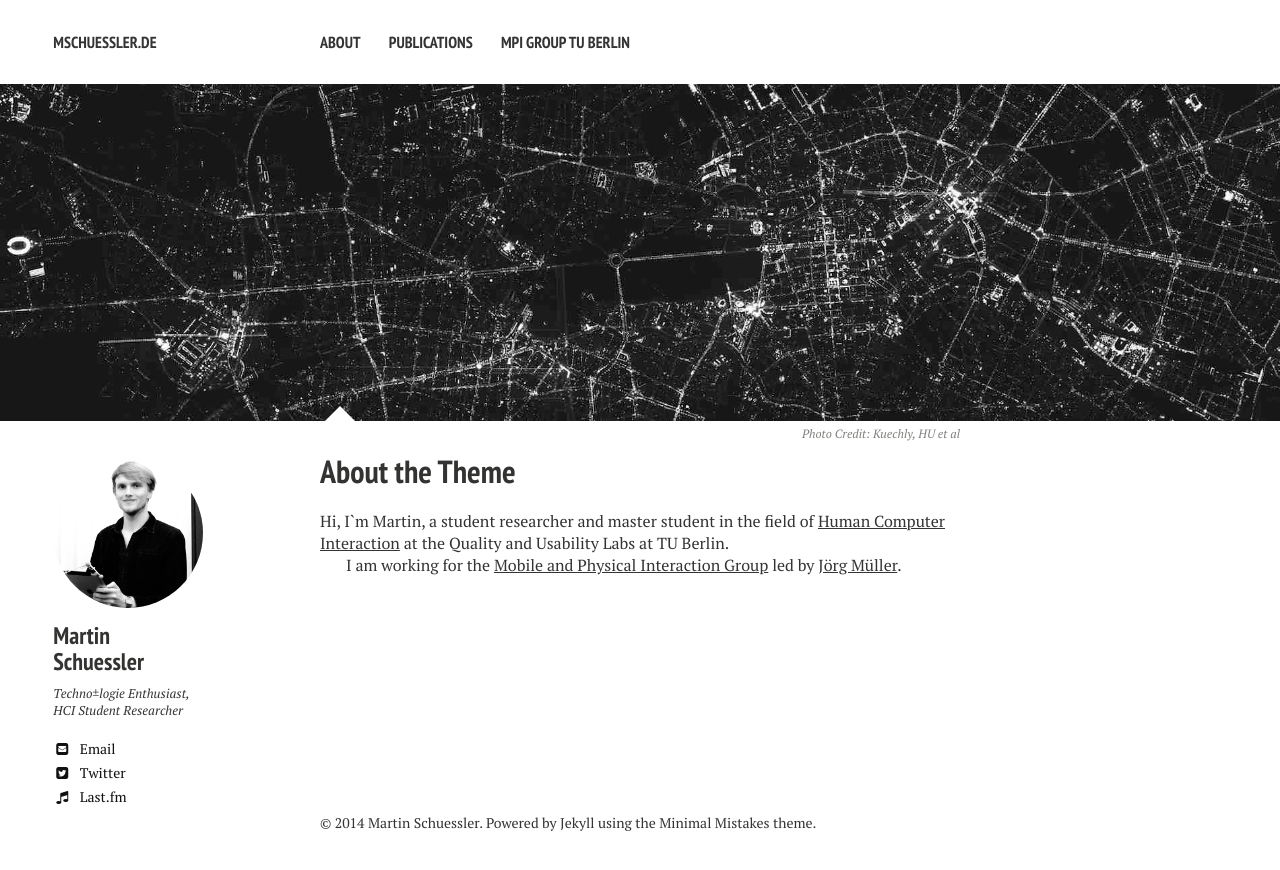
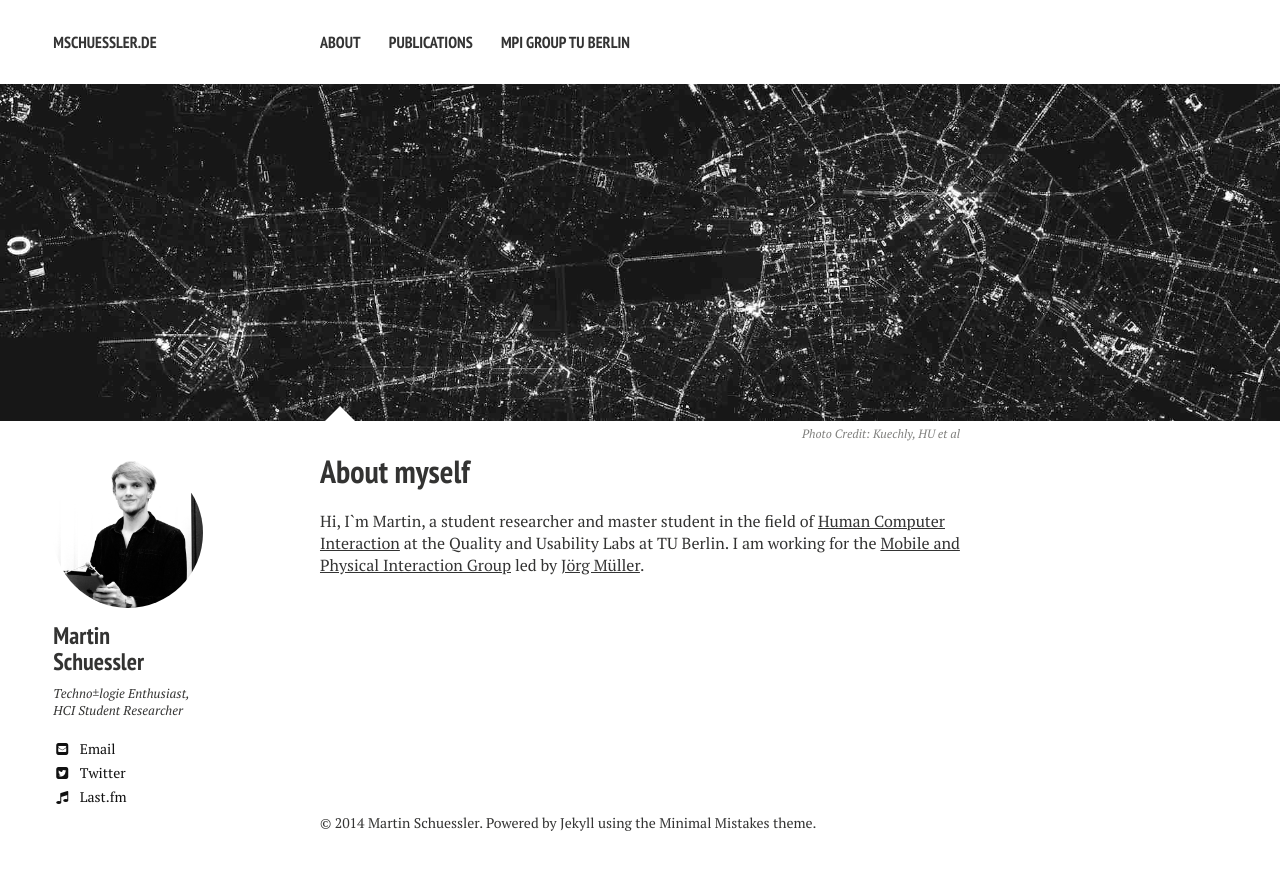
Before and after one commit to mschuessler/mschuessler.github.io, a Jekyll site: the page built from about/index.md, in a window 1280 px wide. Shown: the top 870 px of the page. Built offline with Jekyll 4.4.1, drawn with Linux system fonts in a browser that asks for light colours; nearby versions of some CDN libraries.

Commit message:
Changed title

```diff
--- a/about/index.md
+++ b/about/index.md
@@ -1,6 +1,6 @@
 ---
 layout: page
-title: About the Theme
+title: About myself
 tags: [about, Jekyll, theme, responsive]
 modified: 2014-08-08T20:53:07.573882-04:00
 comments: true
@@ -10,5 +10,4 @@ image:
   creditlink: http://www.fu-berlin.de/presse/informationen/fup/2012/fup_12_252/
 ---
 Hi, I`m Martin, a student researcher and master student in the field of [Human Computer Interaction](http://en.wikipedia.org/wiki/Human–computer_interaction) at the Quality and Usability Labs at TU Berlin.
-
 I am working for the [Mobile and Physical Interaction Group](http://www.qu.tu-berlin.de/menue/forschung/gruppen/mobile_physical_interaction/) led by [Jörg Müller](http://joergmueller.info).
```
